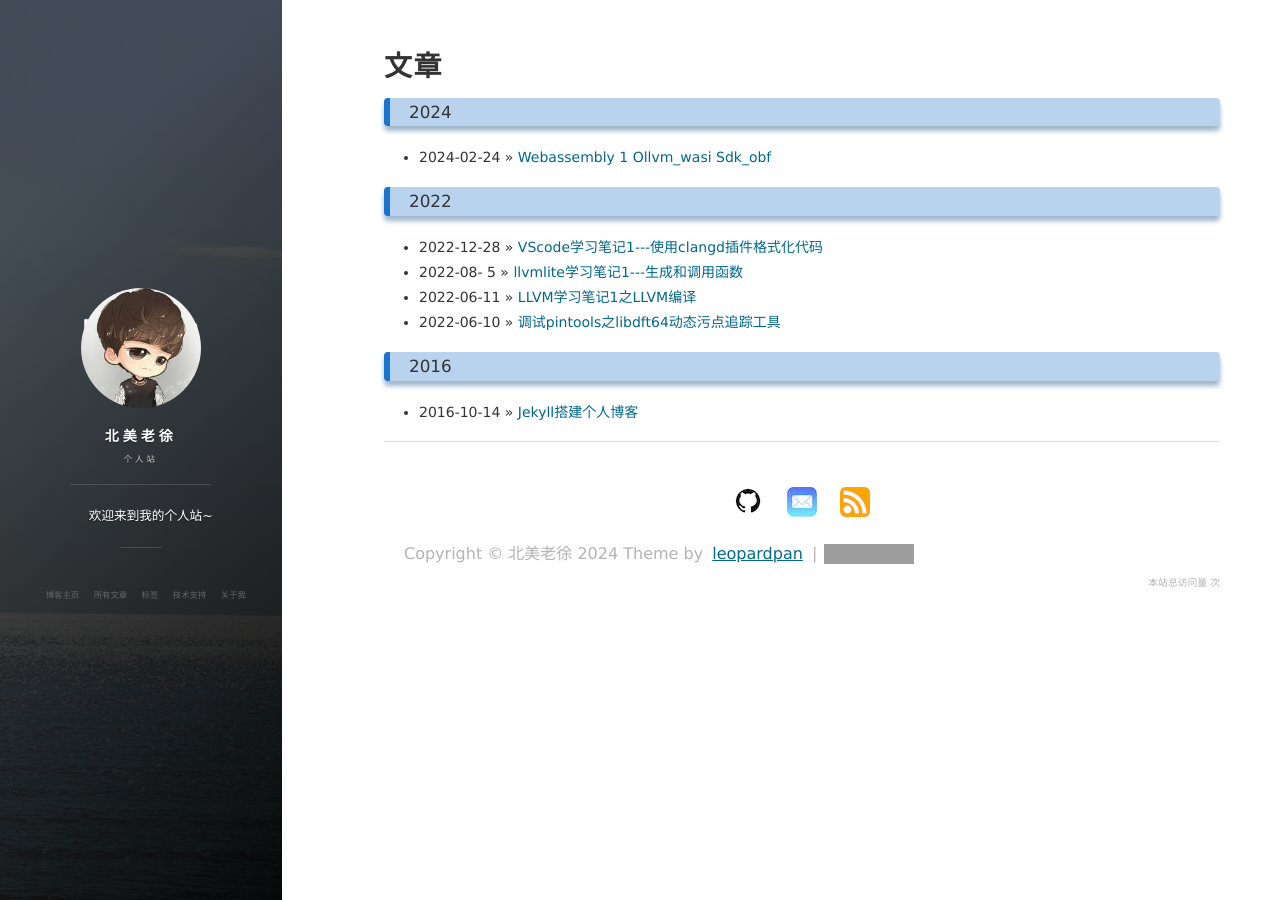
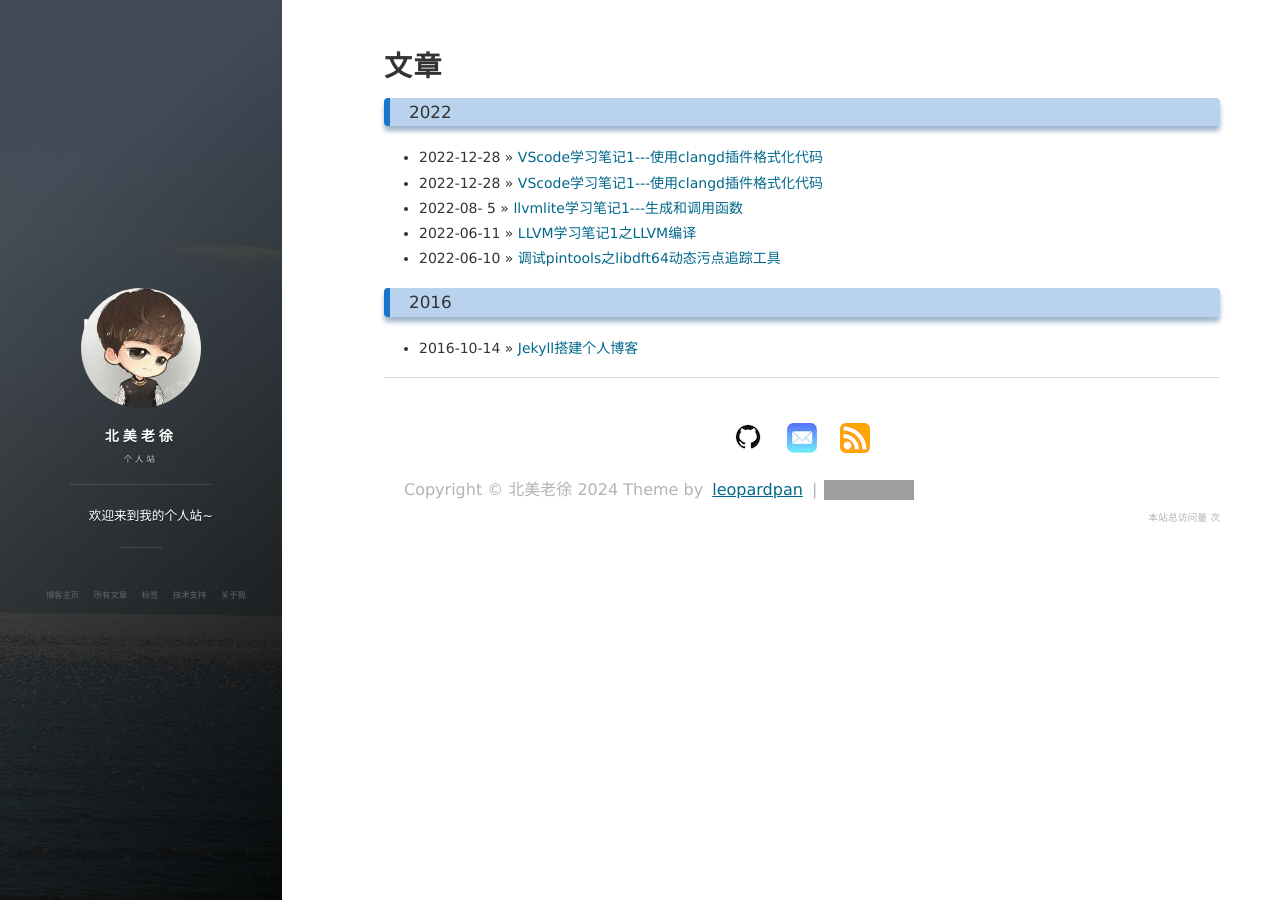
Before and after one commit to xubenji/xubenji.github.io, a Jekyll site: the page built from archive.html, in a window 1280 px wide. Built offline with Jekyll 4.4.1, drawn with Linux system fonts in a browser that asks for light colours; nearby versions of some CDN libraries; comment, search, counter and statistics services are not loaded; grey boxes are pictures that could not be loaded.

Commit message:
Update 2024-2-24-webassembly-1-ollvm_wasi-sdk_obf.md

```diff
--- a/_posts/2024-2-24-webassembly-1-ollvm_wasi-sdk_obf.md
+++ b/_posts/2024-2-24-webassembly-1-ollvm_wasi-sdk_obf.md
@@ -1,4 +1,12 @@
-# webassembly-1.使用ollvm和wasi-sdk混淆
+---
+
+layout: post
+title: VScode学习笔记1---使用clangd插件格式化代码
+date: 2022-12-28
+tags: jekyll
+
+---
+ # webassembly-1.使用ollvm和wasi-sdk混淆
 
 标签（空格分隔）： webassembly混淆
 
```
